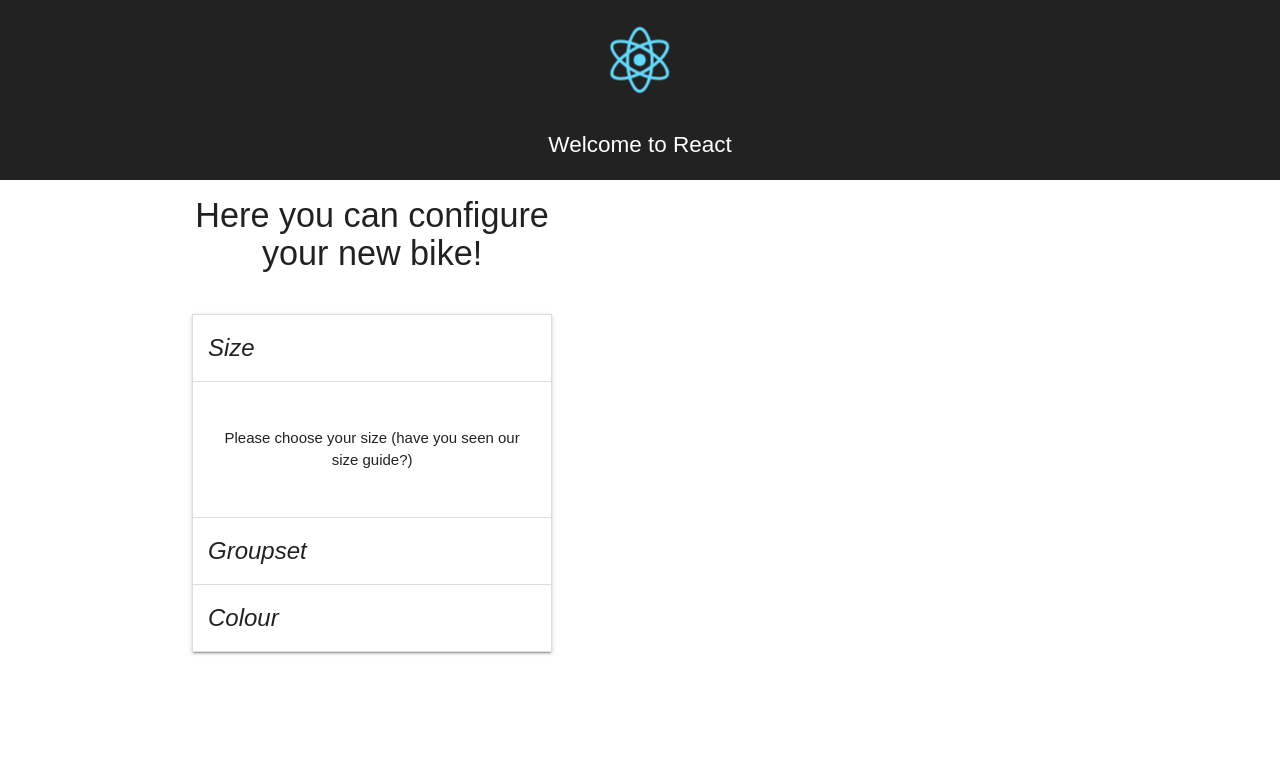
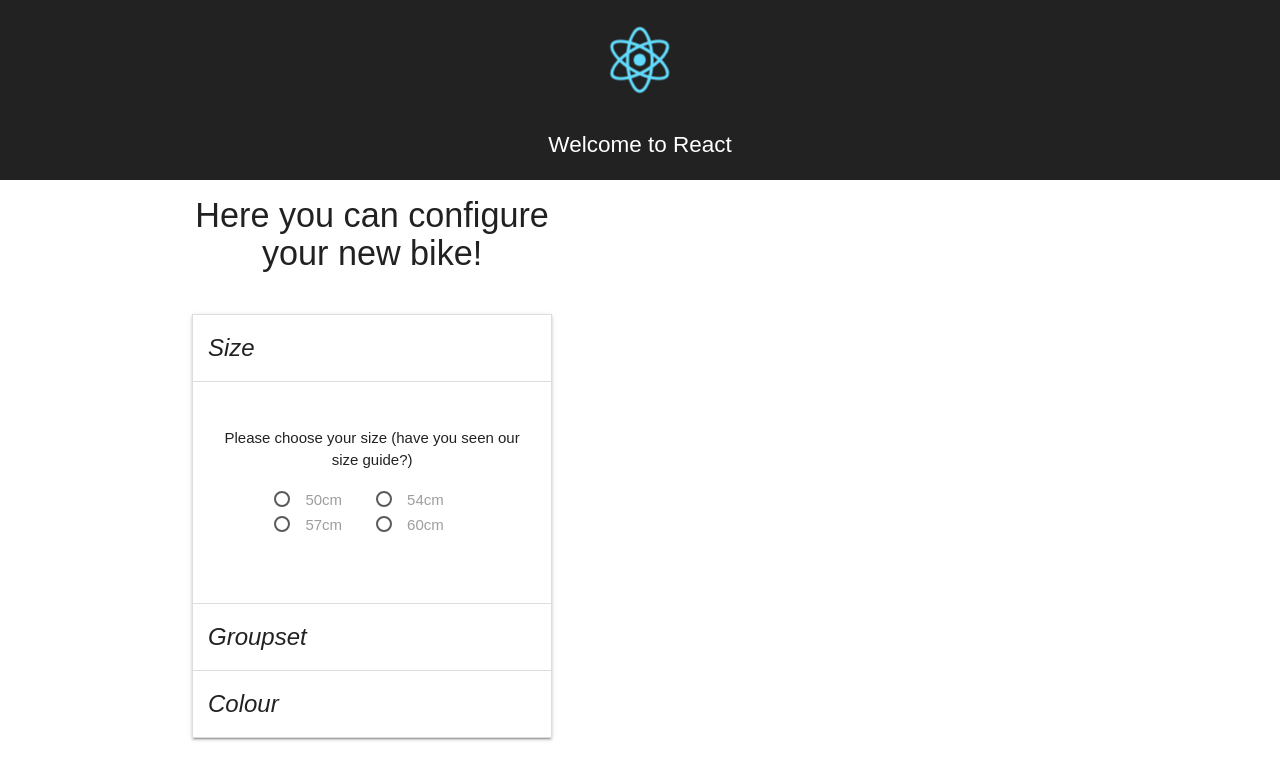
Before and after one commit to mark-williams/react-configurator, a React (Create React App) app: page / in a window 1280 px wide. Shown: the top 780 px of the page. Built offline with nearby package versions, Linux system fonts and the light colour scheme.

Commit message:
Facet options now show as radio buttons, driven by top-level state

```diff
--- a/src/App.css
+++ b/src/App.css
@@ -23,6 +23,15 @@
   font-size: large;
 }
 
+.facet-options {
+  margin-bottom: 2.4em;
+}
+
+.facet-body--option {
+  display: inline;
+  margin-right: 2em;
+}
+
 @keyframes App-logo-spin {
   from { transform: rotate(0deg); }
   to { transform: rotate(360deg); }
--- a/src/components/Configurator.js
+++ b/src/components/Configurator.js
@@ -17,9 +17,9 @@ class Configurator extends Component {
     this.state = {
       selectedSection: 1,
       sections: [
-        { id: 1, sectionName: 'Size', bodyText: `Please choose your size (have you seen our size guide?)` },
-        { id: 2, sectionName: 'Groupset', bodyText: 'Please select your groupset?' },
-        { id: 3, sectionName: 'Colour', bodyText: 'What colour do you want?' },
+        { id: 1, sectionName: 'Size', bodyText: `Please choose your size (have you seen our size guide?)`, options: [{ val: 50, desc: '50cm' }, { val: 54, desc: '54cm' }, { val: 57, desc: '57cm'} , { val: 60, desc: '60cm' }] },
+        { id: 2, sectionName: 'Groupset', bodyText: 'Please select your groupset', options: [{ val: 1, desc: 'Shimano Tiagra' }, { val: 2, desc: 'Shimano Ultegra' }] },
+        { id: 3, sectionName: 'Colour', bodyText: 'What colour do you want?', options: [{ val: 'B', desc: 'Blue' }, { val: 'G', desc: 'Grey' }, { val: 'R', desc: 'Red' }] },
       ],
     };
   }
--- /dev/null
+++ b/src/components/FacetBody.js
@@ -0,0 +1,19 @@
+import React from 'react';
+
+const FacetBody = props => (
+  <div className="collapsible-body" style={{ display: props.open ? 'block': 'none' }}>
+    <p>{props.bodyText}</p>
+   	<ul className="facet-options">
+   		{ props.options.map(opt => (
+    			<li key={opt.val} className="facet-body--option">
+    				<input name="Group" type="radio" id={opt.val} />
+      			<label htmlFor={opt.val}>{opt.desc}</label>
+      		</li>
+    		))
+    	}
+   	</ul>
+  </div>
+);
+
+
+export default FacetBody;
--- a/src/components/FacetSection.js
+++ b/src/components/FacetSection.js
@@ -1,12 +1,12 @@
 import React from 'react';
-import FacetBody from './SectionBody';
+import FacetBody from './FacetBody';
 
 const FacetSection = props => (
   <div>
     <div onClick={() => props.onClick(props.id)} className="collapsible-header">
       <i className="material-icons">{props.sectionName}</i>{props.selection}
     </div>
-    <FacetBody open={props.open} bodyText={props.bodyText} />
+    <FacetBody open={props.open} bodyText={props.bodyText} options={props.options} />
   </div>
 );
 
--- a/src/components/SectionBody.js
+++ /dev/null
@@ -1,10 +0,0 @@
-import React from 'react';
-
-const FacetBody = props => (
-  <div className="collapsible-body" style={{ display: props.open ? 'block': 'none' }}>
-    <p>{props.bodyText}</p>
-  </div>
-);
-
-
-export default FacetBody;
```
